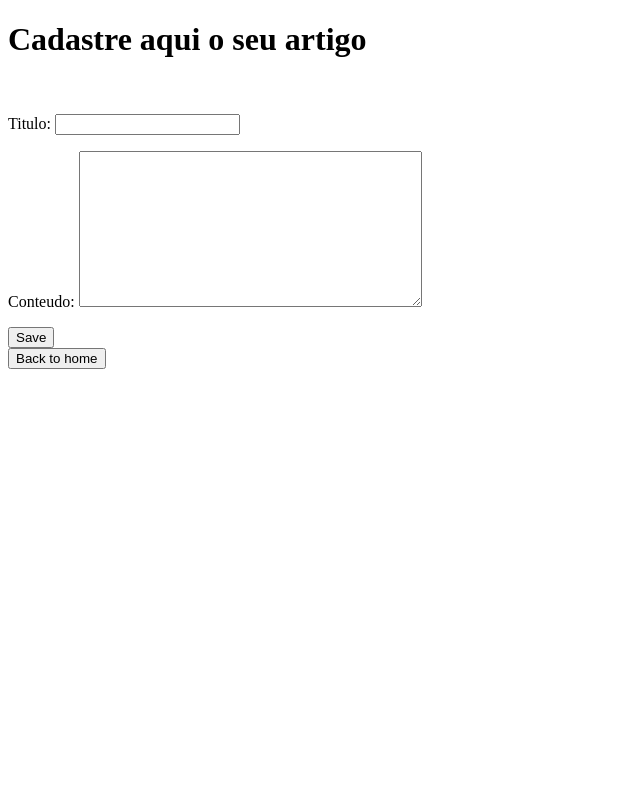
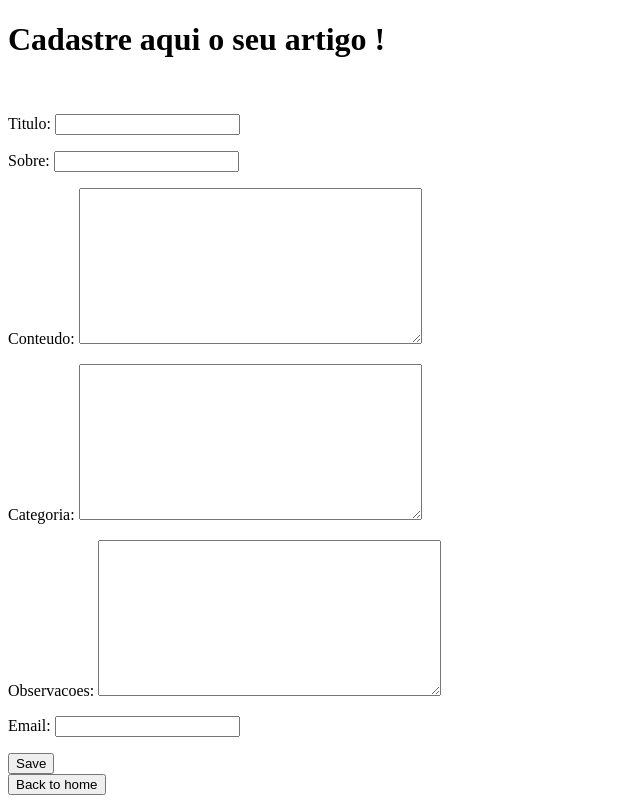
Before and after one commit to andersonbreno/imersaoFabrica, a Django app: page /create/ in a window 1280 px wide. Shown: the whole page, without its empty margins (0-640 px from the left). Before the commit the page ends 369 px from the top, so only its background shows below. Run offline with Django 4.2, Linux system fonts and the light colour scheme.

Commit message:
enviando versão pre-final do projeto

```diff
--- a/blog/forms.py
+++ b/blog/forms.py
@@ -5,6 +5,6 @@ class FormularioPostagem(ModelForm):
 
     class Meta:
         model = Postagem
-        fields = ['titulo', 'conteudo']
+        fields = ['titulo','sobre', 'conteudo', 'categoria', 'observacoes', 'email']
 
         # trazer os atributos/tabelas do models para cá
--- a/blog/models.py
+++ b/blog/models.py
@@ -1,8 +1,13 @@
+from logging import PlaceHolder
 from django.db import models
 
 class Postagem(models.Model):
     titulo = models.CharField(max_length=80)
+    sobre = models.CharField(max_length=200)
     conteudo = models.TextField()
+    categoria = models.TextField()
+    observacoes = models.TextField()
+    email = models.EmailField()
     data_publicacao = models.DateField(auto_now_add=True)
 
-    # mais duas tabelas/atributos aqui ...
+    # mais duas tabelas/atributos aqui ... trazer do forms
--- a/blog/templates/blog/create.html
+++ b/blog/templates/blog/create.html
@@ -7,9 +7,9 @@
     <title>Create</title>
 </head>
 <body>
-    <h1>Cadastre aqui o seu artigo</h1>
+    <h1>Cadastre aqui o seu artigo !</h1>
     <br>
-    <form method="post">
+    <form method="POST">
 
         {% csrf_token %}
         {{ form.as_p }}
--- /dev/null
+++ b/blog/templates/blog/style.css
@@ -0,0 +1,3 @@
+.cabecalho {
+    background-color: blueviolet;
+}
--- a/blog/templates/blog/update.html
+++ b/blog/templates/blog/update.html
@@ -9,7 +9,7 @@
 <body>
     <h1>Update da postagem</h1>
     <br>
-    <form method="post">
+    <form method="POST">
 
         {% csrf_token %}
         {{ form.as_p }}
```
Also changed, not shown: blog/templates/blog/home.html (+12 -2 lines), blog/migrations/0001_initial.py, db.sqlite3.
